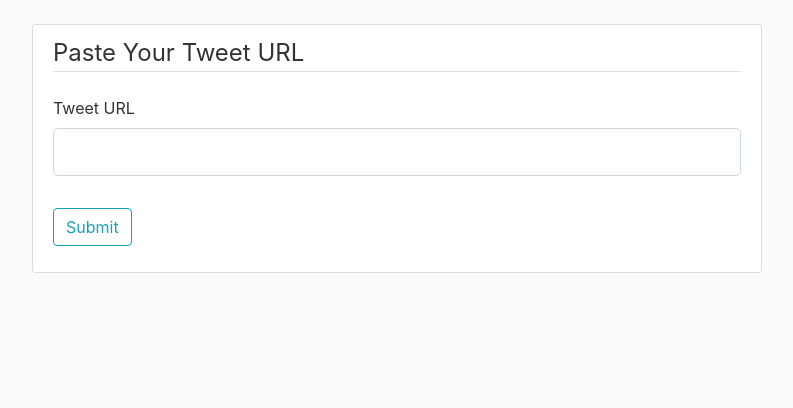
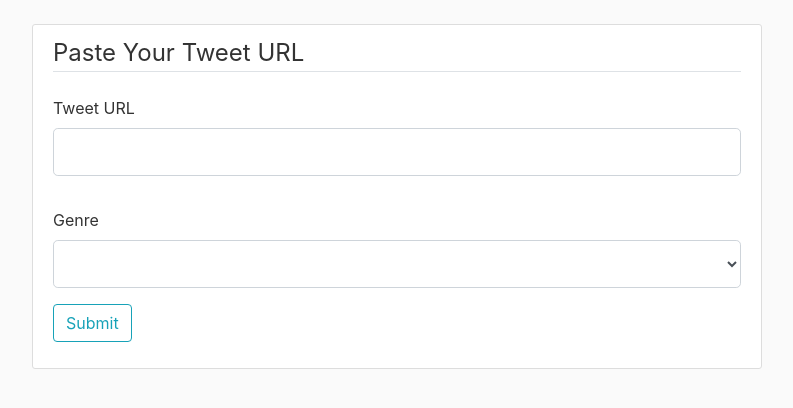
Before and after one commit to hfellerhoff/mix-that-tweet, a Flask app: page / in a window 1280 px wide. Shown: the part 56-464 px from the top of the page, without its empty margins (53-846 px from the left). Run offline with Flask 2, Linux system fonts and the light colour scheme; lists and menus that the app fills with data are empty; parts of the project's set-up code (start-up, migrations or seed data) failed here and were passed over; some libraries are stand-ins or nearby versions.

Commit message:
add genre support

```diff
--- a/flaskDemo/forms.py
+++ b/flaskDemo/forms.py
@@ -1,29 +1,29 @@
 from flask_wtf import FlaskForm
 from flask_wtf.file import FileField, FileAllowed
 from flask_login import current_user
-from wtforms import StringField, PasswordField, SubmitField, BooleanField, TextAreaField, IntegerField, DateField, SelectField, HiddenField
-from wtforms.validators import DataRequired, Length, Email, EqualTo, ValidationError,Regexp, URL
-from wtforms.ext.sqlalchemy.fields import QuerySelectField
+from wtforms import StringField, PasswordField, SubmitField, BooleanField, TextAreaField, IntegerField, DateField, SelectField, FieldList, FormField
+from wtforms.validators import DataRequired, Length, Email, EqualTo, ValidationError, Regexp, URL
 from flaskDemo import db
-from flaskDemo.models import Include, Playlist, Song, Tweet
+from flaskDemo.models import Genre
 from wtforms.fields.html5 import DateField
 
+genres_db = Genre.query.all()
+genre_choices = [(row.seed_genre, row.genre_name) for row in genres_db]
+genre_choices.reverse()
+
+
 class TweetForm(FlaskForm):
-    tweet_url=StringField('Tweet URL', validators=[DataRequired(), URL()])
-    submit=SubmitField('Submit')
+    tweet_url = StringField('Tweet URL', validators=[DataRequired(), URL()])
+    submit = SubmitField('Submit')
+    genre = SelectField("Genre", choices=genre_choices)
 
-    # TODO: validation for tweet
     def validate_tweet_url(self, tweet_url):
         if tweet_url.data.find('https://twitter.com/') != 0:
             raise ValidationError(
                 'Please provide a link to a Tweet from Twitter.'
             )
 
-    # tweet_exists = False
-    # def does_tweet_exist(self, tweet_url):
-    #     tweet_url = Tweet.query.filter_by(tweet_url=tweet_url.data).first()
-    #     if tweet_url:
-    #         tweet_exists = True
 
 class TweetRemixForm(FlaskForm):
-    submit=SubmitField('Remix!')
+    genre = SelectField("Genre", choices=genre_choices)
+    submit = SubmitField('Remix!')
--- a/flaskDemo/routes.py
+++ b/flaskDemo/routes.py
@@ -95,7 +95,7 @@ def home():
                 'Your Tweet has been updated! Your playlist will now reflect these changes.', 'success')
 
         # getting recommendations
-        tracks = get_recommendations(tweet_to_audiofeatures_map)
+        tracks = get_recommendations(tweet_to_audiofeatures_map, genre=form.genre.data)
 
         # track.id
         # track.uri
@@ -128,7 +128,7 @@ def home():
         # db.session.commit()
         # add songs/playlist to playlist_includes_song
         song_id_string = ','.join(song_ids)
-        return redirect(url_for('playlist', song_ids=song_id_string, tweet_url=tweet_dict["tweet_url"], tweet_text=tweet_dict["tweet_text"], tweet_author=tweeter_dict["tweeter_name"]))
+        return redirect(url_for('playlist', genre=form.genre.data, song_ids=song_id_string, tweet_url=tweet_dict["tweet_url"], tweet_text=tweet_dict["tweet_text"], tweet_author=tweeter_dict["tweeter_name"]))
     return render_template('home.html', form=form, title='Mix That Tweet')
 
 
@@ -226,7 +226,7 @@ def playlist():
                 'Your Tweet has been updated! Your playlist will now reflect these changes.', 'success')
 
         # getting recommendations
-        tracks = get_recommendations(tweet_to_audiofeatures_map)
+        tracks = get_recommendations(tweet_to_audiofeatures_map, genre=form.genre.data)
 
         # track.id
         # track.uri
@@ -259,7 +259,7 @@ def playlist():
         # db.session.commit()
         # add songs/playlist to playlist_includes_song
         song_id_string = ','.join(song_ids)
-        return redirect(url_for('playlist', song_ids=song_id_string, tweet_url=tweet_dict["tweet_url"], tweet_text=tweet_dict["tweet_text"], tweet_author=tweeter_dict["tweeter_name"]))
+        return redirect(url_for('playlist', genre=form.genre.data, song_ids=song_id_string, tweet_url=tweet_dict["tweet_url"], tweet_text=tweet_dict["tweet_text"], tweet_author=tweeter_dict["tweeter_name"]))
 
     return render_template('sad_playlist.html', form=form, songs=songs, tweet_text=tweet_text, tweet_author=tweet_author)
 
--- a/flaskDemo/spotify.py
+++ b/flaskDemo/spotify.py
@@ -16,7 +16,7 @@ def clamp(value, min_value=0, max_value=1):
     return max(min_value, min(max_value, value))
 
 
-def get_recommendations(attributes):
+def get_recommendations(attributes, genre = 'Pop'):
     # target_acousticness = clamp(attributes['acousticness'], 0, 1),
     # print('target_acousticness:', target_acousticness)
     print('target_danceability:', attributes['danceability'])
@@ -43,7 +43,7 @@ def get_recommendations(attributes):
 
     try:
         results = spotify.recommendations(
-            seed_genres=['pop'],
+            seed_genres=[genre],
             country='US',
             #  use time period somehow
             target_valence=target_valence,
--- a/flaskDemo/templates/home.html
+++ b/flaskDemo/templates/home.html
@@ -21,7 +21,22 @@
             {% endif %}
           </div>
         </fieldset>
-        <div class="form-group">
+          <div class="form-group">
+              <!-- Form Logic for Tweet URL Goes Here -->
+              {{ form.genre.label(class="form-control-label") }}
+              <!-- Error Handling Goes Here -->
+              {% if form.genre.errors %}
+                {{ form.genre(class="form-control form-control-lg is-invalid") }}
+                <div class="invalid-feedback">
+                  {% for error in form.genre.errors %}
+                    <span>{{ error }}</span>
+                  {% endfor %}
+                </div>
+              {% else %}
+                {{ form.genre(class="form-control form-control-lg") }}
+              {% endif %}
+            </div>
+          <div class="form-group">
           {{ form.submit(class="btn btn-outline-info") }}
         </div>
       </form>
```
Also changed, not shown: SQL_DDL_AfterAdjustments.sql (+19 -2 lines), flaskDemo/models.py (+11 -2 lines), flaskDemo/templates/about.html (+15 -3 lines), flaskDemo/templates/sad_playlist.html (+16 -0 lines).
